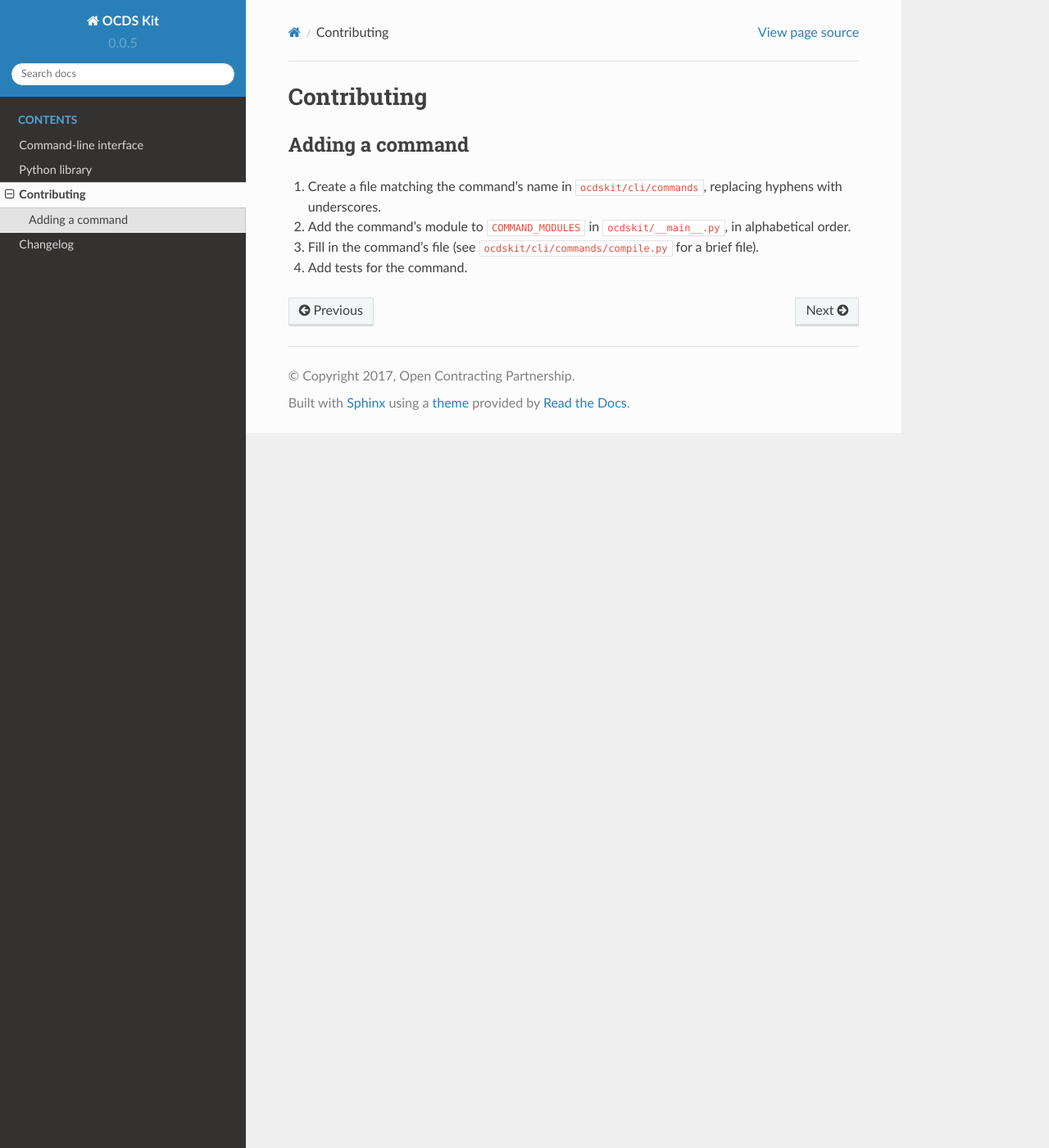
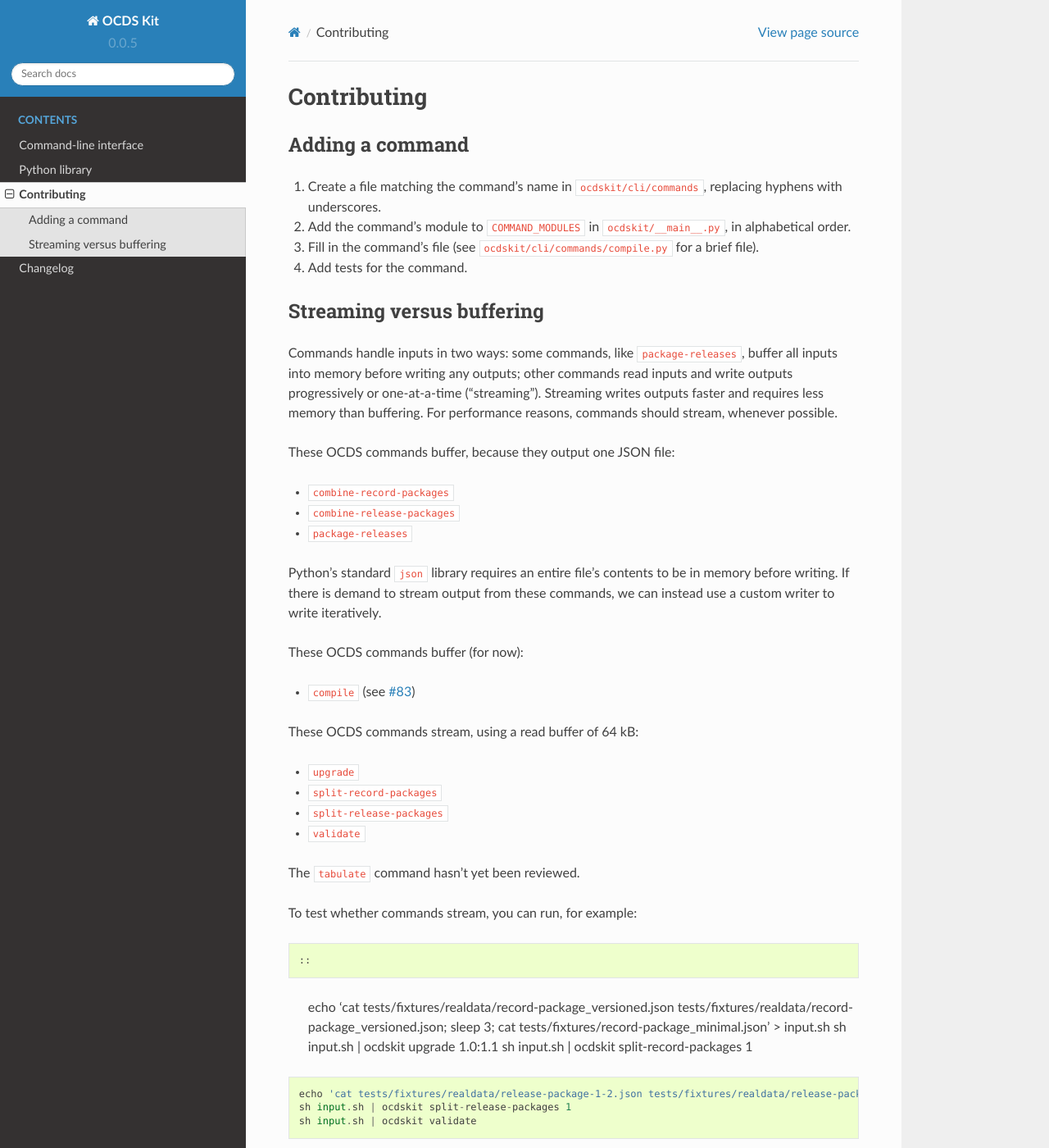
Before and after one commit to open-contracting/ocdskit, a Sphinx documentation site: the page built from docs/contributing.rst, in a window 1280 px wide and 1400 px high. Shown: the whole window at 82% size. Built offline with Sphinx 7.4.7 and the Read the Docs theme 2.0.0, drawn with Linux system fonts in a browser that asks for light colours; some of the changed text lies outside the part shown.

Commit message:
Add docs on streaming vs. buffering

```diff
--- a/docs/contributing.rst
+++ b/docs/contributing.rst
@@ -8,3 +8,45 @@ Adding a command
 #. Add the command's module to ``COMMAND_MODULES`` in ``ocdskit/__main__.py``, in alphabetical order.
 #. Fill in the command's file (see ``ocdskit/cli/commands/compile.py`` for a brief file).
 #. Add tests for the command.
+
+Streaming versus buffering
+--------------------------
+
+Commands handle inputs in two ways: some commands, like ``package-releases``, buffer all inputs into memory before writing any outputs; other commands read inputs and write outputs progressively or one-at-a-time ("streaming"). Streaming writes outputs faster and requires less memory than buffering. For performance reasons, commands should stream, whenever possible.
+
+These OCDS commands buffer, because they output one JSON file:
+
+* ``combine-record-packages``
+* ``combine-release-packages``
+* ``package-releases``
+
+Python's standard ``json`` library requires an entire file's contents to be in memory before writing. If there is demand to stream output from these commands, we can instead use a custom writer to write iteratively.
+
+These OCDS commands buffer (for now):
+
+* ``compile`` (see `#83 <https://github.com/open-contracting/ocdskit/issues/83>`__)
+
+These OCDS commands stream, using a read buffer of 64 kB:
+
+* ``upgrade``
+* ``split-record-packages``
+* ``split-release-packages``
+* ``validate``
+
+The ``tabulate`` command hasn't yet been reviewed.
+
+To test whether commands stream, you can run, for example::
+
+::
+
+    echo 'cat tests/fixtures/realdata/record-package_versioned.json tests/fixtures/realdata/record-package_versioned.json; sleep 3; cat tests/fixtures/record-package_minimal.json' > input.sh
+    sh input.sh | ocdskit upgrade 1.0:1.1
+    sh input.sh | ocdskit split-record-packages 1
+
+::
+
+    echo 'cat tests/fixtures/realdata/release-package-1-2.json tests/fixtures/realdata/release-package-1-2.json; sleep 7; cat tests/fixtures/release-package_minimal.json' > input.sh
+    sh input.sh | ocdskit split-release-packages 1
+    sh input.sh | ocdskit validate
+
+You can run ``sh input.sh | tee`` to compare the timing of ``tee`` to the timings above.
```
